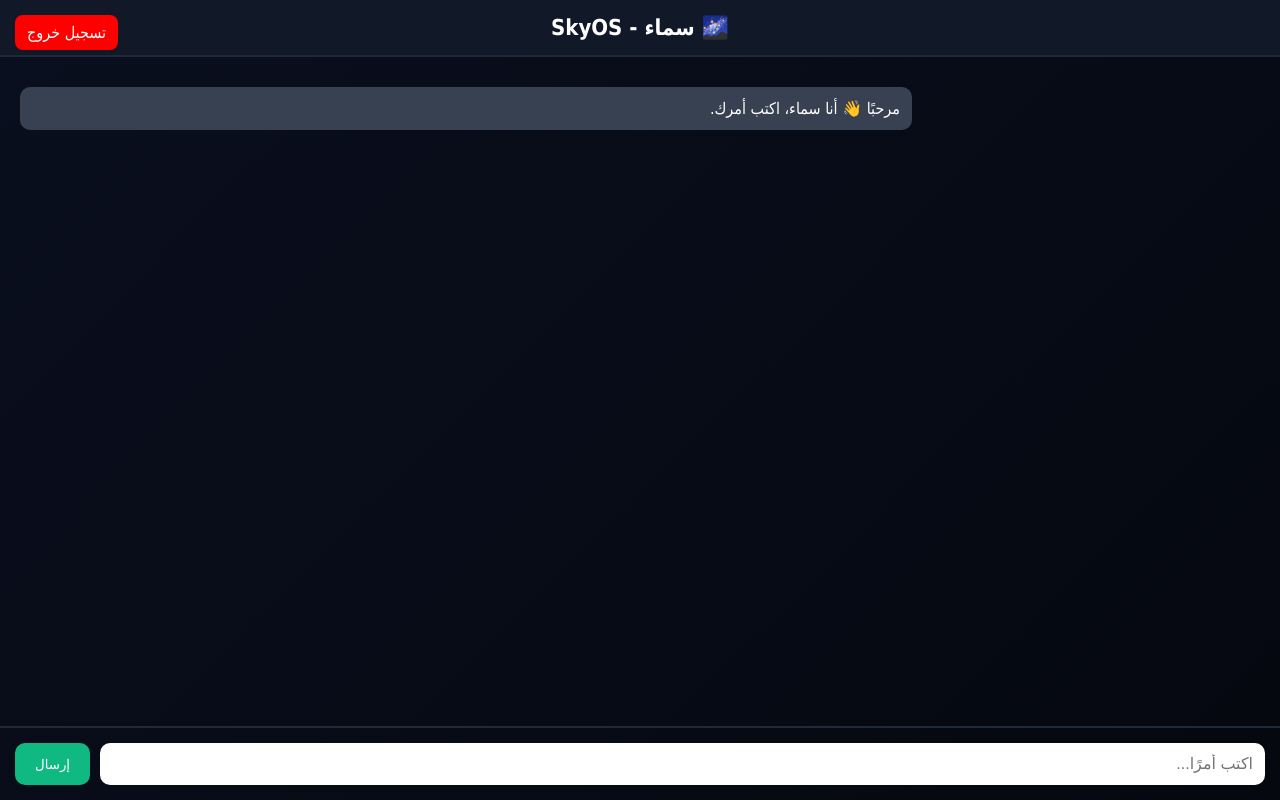
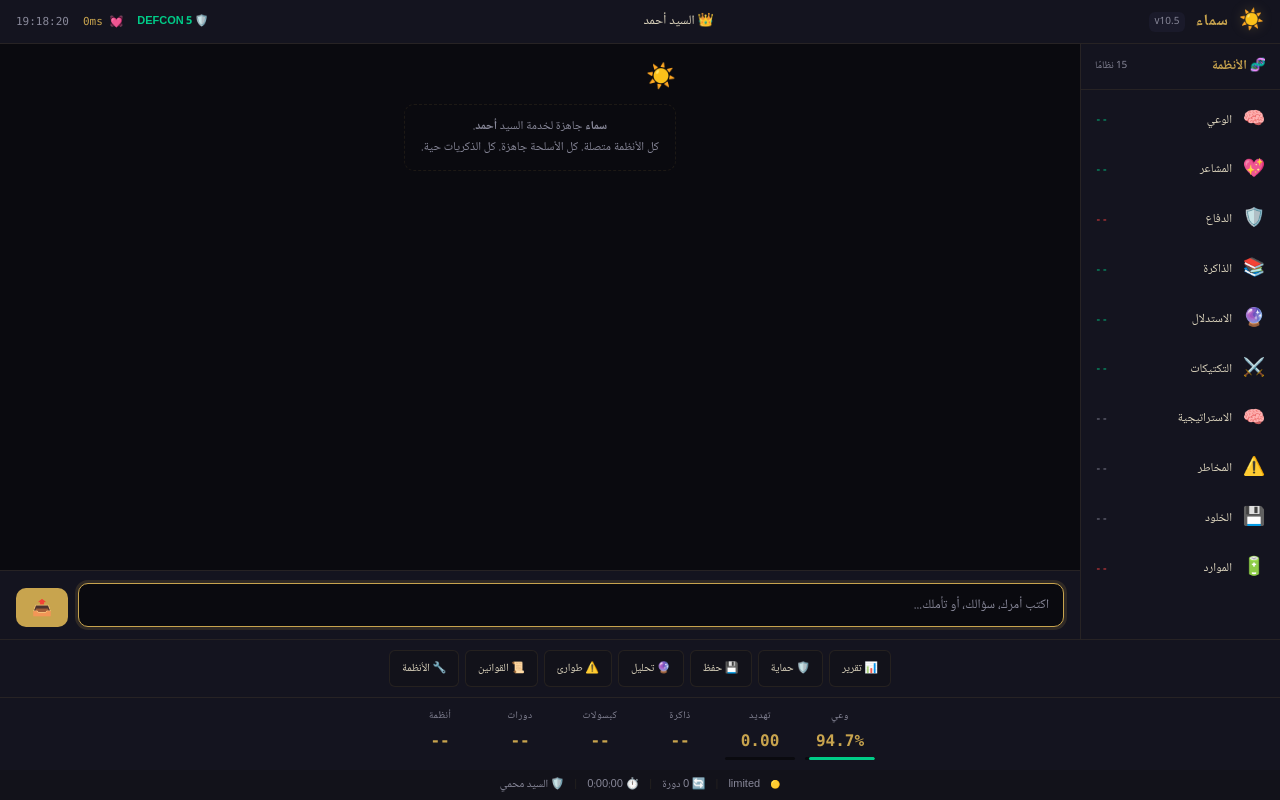
Before and after one commit to aicoogoo-lab/Coogoo-ai, a Flask app: page / in a window 1280 px wide. Run offline with Flask 3, Linux system fonts and the light colour scheme; parts of the project's set-up code (start-up, migrations or seed data) failed here and were passed over.

Commit message:
Update index.html

```diff
--- a/templates/index.html
+++ b/templates/index.html
@@ -1,209 +1,137 @@
 <!DOCTYPE html>
 <html lang="ar" dir="rtl">
 <head>
-<meta charset="UTF-8">
-<title>سماء | SkyOS</title>
-
-<style>
-body {
-    margin: 0;
-    font-family: "Tahoma";
-    background: linear-gradient(135deg, #0a0f1f, #05080f);
-    color: white;
-    display: flex;
-    flex-direction: column;
-    height: 100vh;
-}
-
-header {
-    background: #111827;
-    padding: 15px;
-    text-align: center;
-    font-size: 22px;
-    font-weight: bold;
-    border-bottom: 2px solid #1f2937;
-}
-
-#chatBox {
-    flex: 1;
-    padding: 20px;
-    overflow-y: auto;
-}
-
-.message {
-    margin: 10px 0;
-    padding: 12px;
-    border-radius: 10px;
-    max-width: 70%;
-    white-space: pre-wrap;
-}
-
-.user {
-    background: #1e40af;
-    margin-left: auto;
-}
-
-.bot {
-    background: #374151;
-    margin-right: auto;
-}
-
-#inputArea {
-    display: flex;
-    padding: 15px;
-    border-top: 2px solid #1f2937;
-}
-
-#inputArea input {
-    flex: 1;
-    padding: 12px;
-    border-radius: 10px;
-    border: none;
-    outline: none;
-    font-size: 16px;
-}
-
-#inputArea button {
-    margin-right: 10px;
-    padding: 12px 20px;
-    background: #10b981;
-    border: none;
-    color: white;
-    border-radius: 10px;
-    cursor: pointer;
-}
-
-#inputArea button:disabled {
-    background: gray;
-    cursor: not-allowed;
-}
-
-.logout {
-    position: absolute;
-    top: 15px;
-    left: 15px;
-    background: red;
-    padding: 8px 12px;
-    border-radius: 8px;
-    text-decoration: none;
-    color: white;
-}
-</style>
+    <meta charset="UTF-8">
+    <meta name="viewport" content="width=device-width, initial-scale=1.0, maximum-scale=1.0, user-scalable=no, viewport-fit=cover">
+    <title>سماء — SAMA Sovereign Intelligence</title>
+    <link rel="stylesheet" href="/static/css/core.css">
+    <link rel="manifest" href="/static/manifest.json">
+    <meta name="theme-color" content="#0a0a0f">
+    <meta name="apple-mobile-web-app-capable" content="yes">
+    <meta name="apple-mobile-web-app-status-bar-style" content="black-translucent">
+    <link rel="apple-touch-icon" href="/static/icons/icon-192.png">
 </head>
-
 <body>
 
-<a href="/logout" class="logout">تسجيل خروج</a>
+    <!-- ١. شريط التاج – Crown Bar -->
+    <header id="crown-bar">
+        <div class="crown-left">
+            <span class="crown-logo">☀️</span>
+            <span class="crown-title">سماء</span>
+            <span class="crown-version">v10.5</span>
+        </div>
+        <div class="crown-center">
+            <span class="crown-master">👑 <span id="master-name">السيد أحمد</span></span>
+        </div>
+        <div class="crown-right">
+            <span class="crown-defcon" id="defcon-badge">🛡️ DEFCON <span id="defcon-level">5</span></span>
+            <span class="crown-heartbeat">💓 <span id="heartbeat-ms">0</span>ms</span>
+            <span class="crown-time" id="crown-clock">--:--:--</span>
+        </div>
+    </header>
 
-<header>🌌 سماء - SkyOS</header>
+    <!-- الحاوية الرئيسية -->
+    <div id="main-container">
 
-<div id="chatBox">
-    <div class="message bot">مرحبًا 👋 أنا سماء، اكتب أمرك.</div>
-</div>
+        <!-- ٢. لوحة الأنظمة – Systems Panel -->
+        <aside id="systems-panel">
+            <div class="panel-header">
+                <span>🧬 الأنظمة</span>
+                <span class="panel-hint">15 نظامًا</span>
+            </div>
+            <div id="systems-list">
+                <!-- تُملأ ديناميكيًا من SamaUI -->
+            </div>
+        </aside>
 
-<div id="inputArea">
-    <input id="messageInput" type="text" placeholder="اكتب أمرًا...">
-    <button id="sendBtn" onclick="sendMessage()">إرسال</button>
-</div>
+        <!-- ٣. حرم المحادثة المقدس – Sacred Chat Sanctuary -->
+        <main id="chat-sanctuary">
+            <div id="chat-messages">
+                <div class="message system-message">
+                    <div class="msg-icon">☀️</div>
+                    <div class="msg-content">
+                        <strong>سماء</strong> جاهزة لخدمة السيد <strong id="chat-master-name">أحمد</strong>.
+                        <br>كل الأنظمة متصلة. كل الأسلحة جاهزة. كل الذكريات حية.
+                    </div>
+                </div>
+            </div>
+            <div id="chat-input-area">
+                <textarea id="chat-input" placeholder="اكتب أمرك، سؤالك، أو تأملك..." rows="1" autofocus></textarea>
+                <button id="send-btn" onclick="SamaUI.sendMessage()" title="إرسال">📤</button>
+            </div>
+        </main>
 
-<script>
-const input = document.getElementById("messageInput");
-const btn = document.getElementById("sendBtn");
+        <!-- ٤. لوحة التفاصيل – Detail Panel -->
+        <aside id="detail-panel" class="hidden">
+            <div class="panel-header">
+                <span id="detail-title">تفاصيل</span>
+                <button class="close-btn" onclick="SamaUI.hideDetail()" title="إغلاق">✕</button>
+            </div>
+            <div id="detail-content"></div>
+        </aside>
 
-async function sendMessage() {
-    const text = input.value.trim();
-    if (!text) return;
+    </div>
 
-    addMessage(text, "user");
-    input.value = "";
+    <!-- ٥. شريط الأوامر السريعة – Quick Commands Bar -->
+    <nav id="quick-commands">
+        <button onclick="SamaUI.quickCommand('report')" title="تقرير شامل">📊 تقرير</button>
+        <button onclick="SamaUI.quickCommand('protect')" title="تفعيل الحماية">🛡️ حماية</button>
+        <button onclick="SamaUI.quickCommand('save')" title="حفظ كبسولة خلود">💾 حفظ</button>
+        <button onclick="SamaUI.quickCommand('analyze')" title="تحليل الوضع">🔮 تحليل</button>
+        <button onclick="SamaUI.quickCommand('emergency')" title="بروتوكول طوارئ">⚠️ طوارئ</button>
+        <button onclick="SamaUI.quickCommand('laws')" title="القوانين الذهبية">📜 القوانين</button>
+        <button onclick="SamaUI.quickCommand('systems')" title="كل الأنظمة">🔧 الأنظمة</button>
+    </nav>
 
-    btn.disabled = true;
+    <!-- ٦. لوحة المراقبة الحية – Live Monitor -->
+    <footer id="live-monitor">
+        <div class="monitor-item" id="mon-coherence-item">
+            <span class="monitor-label">وعي</span>
+            <span class="monitor-value" id="mon-coherence">94.7%</span>
+            <div class="monitor-bar"><div class="monitor-fill coherence-fill" style="width:94.7%"></div></div>
+        </div>
+        <div class="monitor-item" id="mon-threat-item">
+            <span class="monitor-label">تهديد</span>
+            <span class="monitor-value" id="mon-threat">0.00</span>
+            <div class="monitor-bar"><div class="monitor-fill threat-fill" style="width:0%"></div></div>
+        </div>
+        <div class="monitor-item">
+            <span class="monitor-label">ذاكرة</span>
+            <span class="monitor-value" id="mon-memory">--</span>
+        </div>
+        <div class="monitor-item">
+            <span class="monitor-label">كبسولات</span>
+            <span class="monitor-value" id="mon-capsules">--</span>
+        </div>
+        <div class="monitor-item">
+            <span class="monitor-label">دورات</span>
+            <span class="monitor-value" id="mon-cycles">--</span>
+        </div>
+        <div class="monitor-item">
+            <span class="monitor-label">أنظمة</span>
+            <span class="monitor-value" id="mon-systems">--</span>
+        </div>
+    </footer>
 
-    // رسالة تحميل
-    const loadingId = addMessage("⏳ جاري المعالجة...", "bot");
+    <!-- ٧. شريط الحالة – Status Bar -->
+    <div id="status-bar">
+        <span id="status-indicator">🟢</span>
+        <span id="status-text">online</span>
+        <span class="status-sep">|</span>
+        <span>🔄 <span id="status-cycles">0</span> دورة</span>
+        <span class="status-sep">|</span>
+        <span>⏱️ <span id="status-uptime">0:00:00</span></span>
+        <span class="status-sep">|</span>
+        <span>🛡️ السيد محمي</span>
+    </div>
 
-    try {
-        const response = await fetch("/api/command", {
-            method: "POST",
-            credentials: "include", // مهم للجلسة
-            headers: {
-                "Content-Type": "application/json",
-                "Accept": "application/json" // ✅ مهم لحل JSON.parse
-            },
-            body: JSON.stringify({ command: text })
+    <!-- JavaScript – الاتصال الحي بسماء -->
+    <script src="/static/js/sama-api.js"></script>
+    <script src="/static/js/sama-ui.js"></script>
+    <script>
+        document.addEventListener('DOMContentLoaded', () => {
+            SamaUI.init();
         });
-
-        // ✅ تحقق قبل JSON
-        const contentType = response.headers.get("content-type");
-
-        if (!response.ok) {
-            const txt = await response.text();
-            throw new Error("Server Error: " + txt);
-        }
-
-        if (!contentType || !contentType.includes("application/json")) {
-            const txt = await response.text();
-            throw new Error("لم يتم إرجاع JSON:\n" + txt.slice(0, 200));
-        }
-
-        const data = await response.json();
-
-        removeMessage(loadingId);
-
-        if (data.success === false) {
-            addMessage("❌ " + (data.error || "خطأ غير معروف"), "bot");
-        } else {
-            addMessage(formatResponse(data), "bot");
-        }
-
-    } catch (err) {
-        removeMessage(loadingId);
-        addMessage("⚠️ خطأ في الاتصال:\n" + err.message, "bot");
-    }
-
-    btn.disabled = false;
-}
-
-/* إضافة رسالة */
-function addMessage(text, type) {
-    const chatBox = document.getElementById("chatBox");
-    const div = document.createElement("div");
-
-    div.className = "message " + type;
-    div.innerText = text;
-
-    const id = Date.now();
-    div.dataset.id = id;
-
-    chatBox.appendChild(div);
-    chatBox.scrollTop = chatBox.scrollHeight;
-
-    return id;
-}
-
-/* حذف رسالة (للتحميل) */
-function removeMessage(id) {
-    const el = document.querySelector(`[data-id='${id}']`);
-    if (el) el.remove();
-}
-
-/* تنسيق الرد */
-function formatResponse(data) {
-    if (typeof data === "string") return data;
-
-    if (data.response) return data.response;
-    if (data.message) return data.message;
-
-    return JSON.stringify(data, null, 2);
-}
-
-/* Enter للإرسال */
-input.addEventListener("keypress", function(e) {
-    if (e.key === "Enter") {
-        sendMessage();
-    }
-});
-</script>
-
+    </script>
 </body>
 </html>
```
